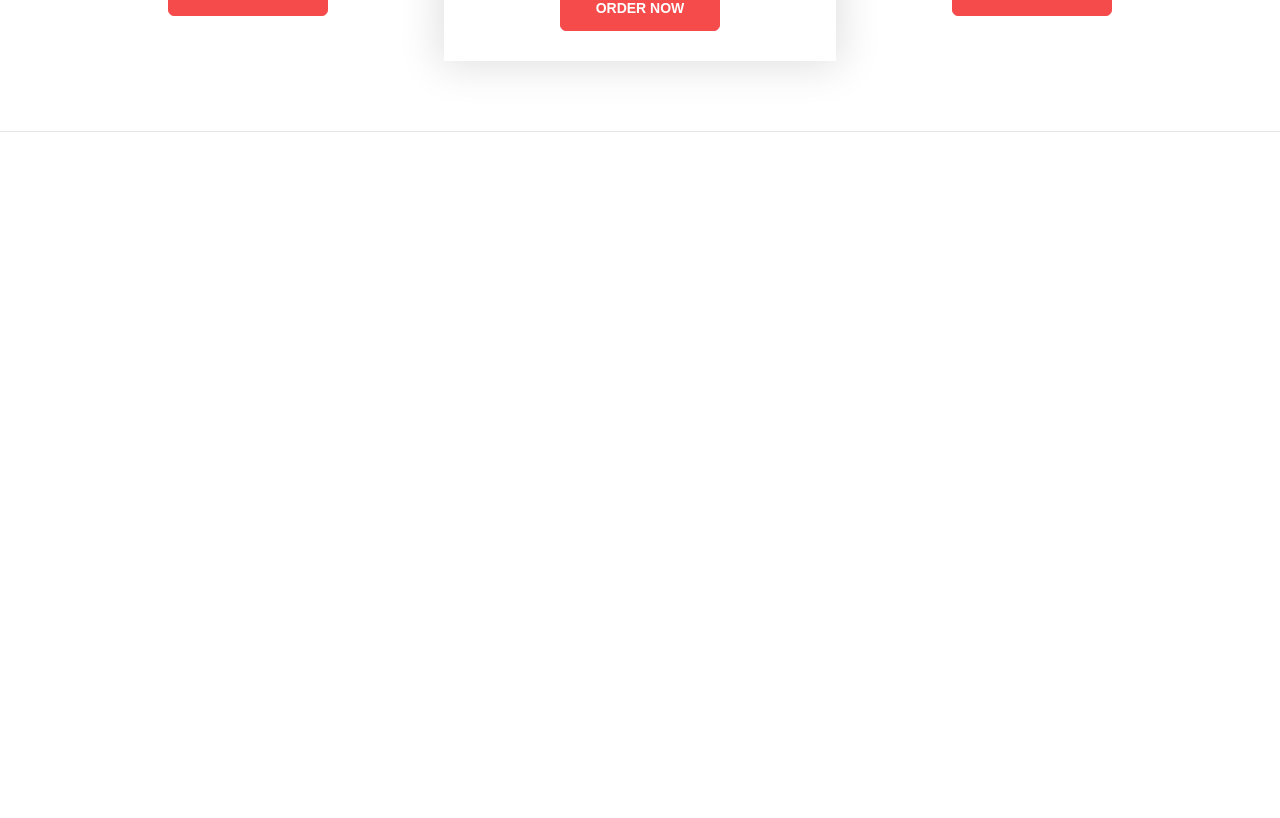
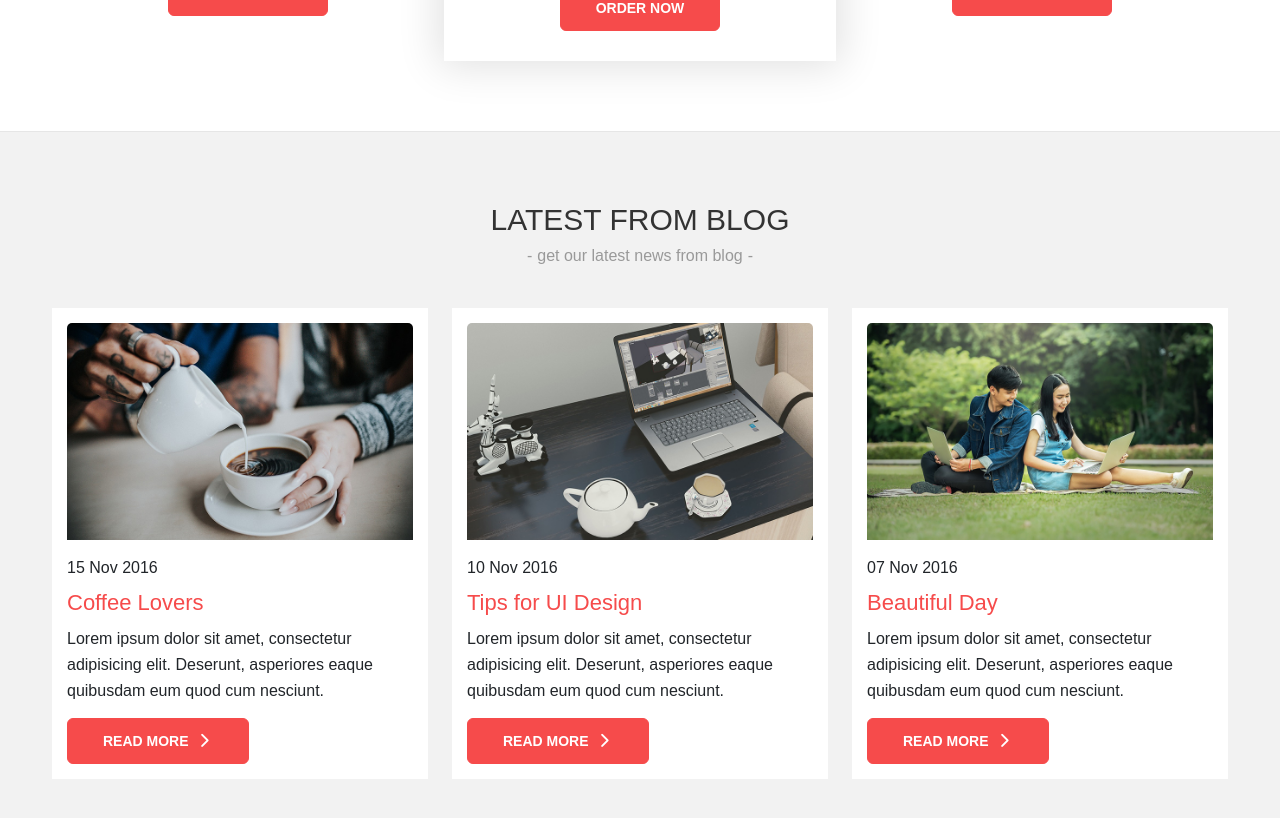
Before and after one commit to N-O-1-R/react-bootstrap-project-corporate-wdws1, a React (Create React App) app in the folder Minggu 1/corporate/: page / in a window 1280 px wide. Shown: the part 5442-6260 px from the top of the page. Before the commit the page ends 5574 px from the top, so only its background shows below. Built offline with nearby package versions, Linux system fonts and the light colour scheme; a small style sheet from the web is missing.

Commit message:
blog done (hal baru card)

```diff
--- a/Minggu 1/corporate/src/App.js
+++ b/Minggu 1/corporate/src/App.js
@@ -9,6 +9,7 @@
 import AppTeams from './components/teams';
 import Testimonials from './components/testimonials';
 import AppPricing from './components/pricing';
+import AppBlog from './components/blog';
 
 function App() {
   return (
@@ -24,6 +25,7 @@
         <AppTeams />
         <Testimonials />
         <AppPricing />
+        <AppBlog />
       </main>
     </div>
   );
--- /dev/null
+++ b/Minggu 1/corporate/src/components/blog.js
@@ -0,0 +1,73 @@
+import Container from "react-bootstrap/Container";
+import Row from "react-bootstrap/Row";
+import Col from "react-bootstrap/Col";
+import Card from "react-bootstrap/Card";
+
+const blogData = [
+  {
+    id: 1,
+    image: require("../assets/images/blog1.jpg"),
+    time: "15 Nov 2016",
+    title: "Coffee Lovers",
+    description:
+      "Lorem ipsum dolor sit amet, consectetur adipisicing elit. Deserunt, asperiores eaque quibusdam eum quod cum nesciunt.",
+    link: "https://www.google.com",
+  },
+  {
+    id: 2,
+    image: require("../assets/images/blog2.jpg"),
+    time: "10 Nov 2016",
+    title: "Tips for UI Design",
+    description:
+      "Lorem ipsum dolor sit amet, consectetur adipisicing elit. Deserunt, asperiores eaque quibusdam eum quod cum nesciunt.",
+    link: "https://www.facebook.com",
+  },
+  {
+    id: 3,
+    image: require("../assets/images/blog3.jpg"),
+    time: "07 Nov 2016",
+    title: "Beautiful Day",
+    description:
+      "Lorem ipsum dolor sit amet, consectetur adipisicing elit. Deserunt, asperiores eaque quibusdam eum quod cum nesciunt.",
+    link: "https://www.twitter.com",
+  },
+];
+
+export default function AppBlog() {
+  return (
+    <section id="blog" className="block blog-block">
+      <Container fluid>
+        <div>
+          <div className="title-holder">
+            <h2>Latest from blog</h2>
+            <div className="subtitle">get our latest news from blog</div>
+          </div>
+          <Row>
+            {blogData.map((blog) => {
+              return (
+                <Col sm={4} key={blog.id}>
+                  <div className="holder">
+                    <Card>
+                      <Card.Img variant="top" src={blog.image} />
+                      <Card.Body>
+                        <time>{blog.time}</time>
+                        <Card.Title>{blog.title}</Card.Title>
+                        <Card.Text>
+                          {blog.description}
+                        </Card.Text>
+                        <a href={blog.link} className="btn btn-primary" target="_blank" rel="noopener noreferrer">
+                          Read More
+                          <i className="fas fa-chevron-right"></i>
+                        </a>
+                      </Card.Body>
+                    </Card>
+                  </div>
+                </Col>
+              );
+            })}
+          </Row>
+        </div>
+      </Container>
+    </section>
+  );
+}
```
